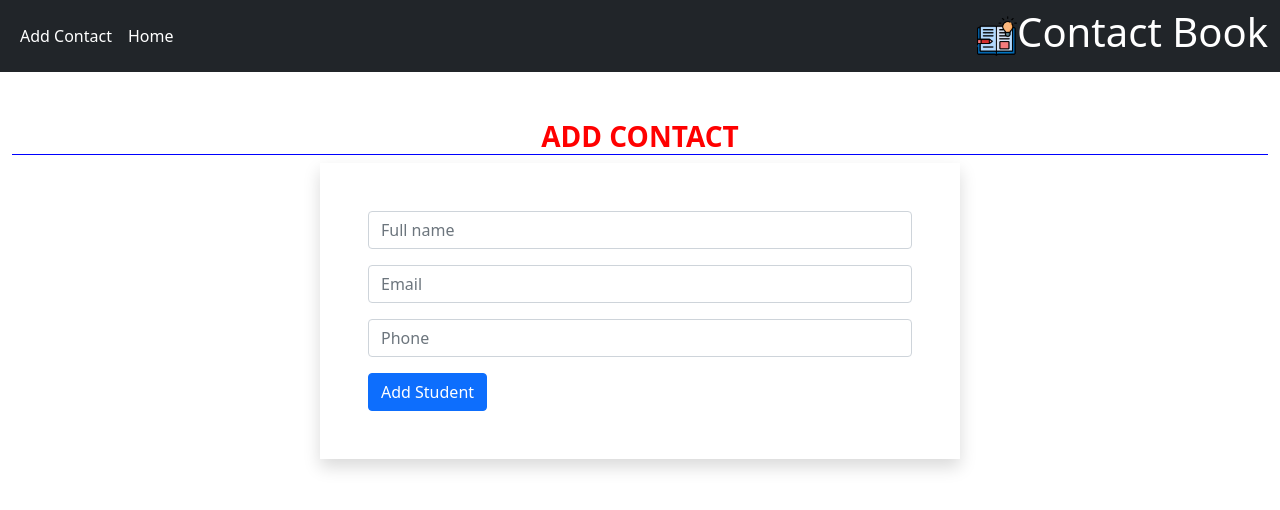
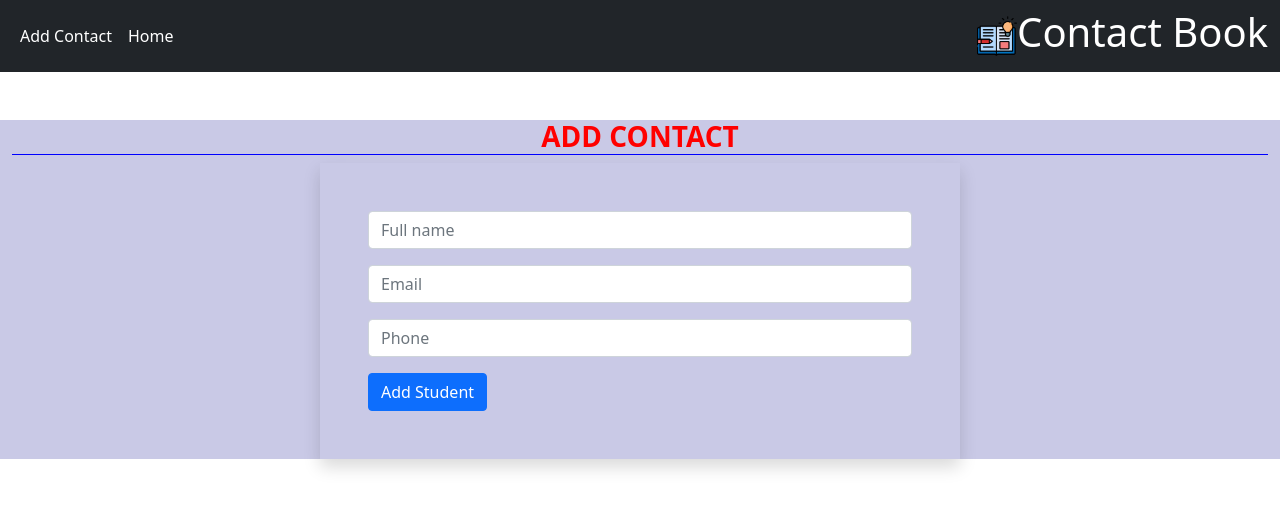
Before and after one commit to minhazul-dev/Redux-Contact-Book_02, a React (Create React App) app: page /add in a window 1280 px wide. Shown: the top 510 px of the page. Built offline with nearby package versions, Linux system fonts and the light colour scheme.

Commit message:
complete

```diff
--- a/src/components/Add/Add.js
+++ b/src/components/Add/Add.js
@@ -44,7 +44,7 @@ const Add = ({ contacts, addContact }) => {
 
     return (
 
-        <div className="container-fluid">
+        <div className="container-fluid home">
         <h3 className="mt-5 text-center head">Add Contact </h3>
         <div className="row">
           <div className="col-md-6 p-5 mx-auto shadow">
--- a/src/components/Edit/Edit.js
+++ b/src/components/Edit/Edit.js
@@ -104,7 +104,7 @@ const Edit = ({ contacts, updateContact }) => {
     //     history.push("/");
 
     return (
-        <div className="container">
+        <div className="container-fluid home">
         <div className="row d-flex flex-column">
           <button
             className="btn btn-dark ml-auto my-5"
--- a/src/components/Home/Home.css
+++ b/src/components/Home/Home.css
@@ -1,5 +1,6 @@
 .home{
-    background-color: rgba(0, 0, 139, 0.308);
+    background-color: rgba(0, 0, 139, 0.212);
+    width: 100%;
 
 }
 
```
